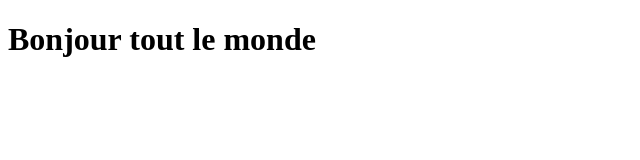
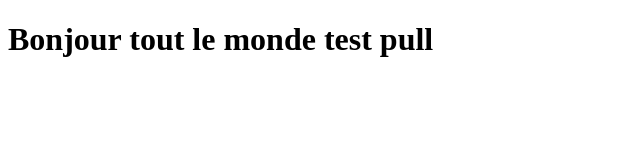
Before and after one commit to fandrianarisataGithub/test-git, a plain HTML site: page index.html in a window 1280 px wide. Shown: the whole page, without its empty margins (0-640 px from the left). Drawn offline with Linux system fonts and the light colour scheme.

Commit message:
edit index

```diff
--- a/index.html
+++ b/index.html
@@ -6,6 +6,7 @@
     <title>titre</title>
 </head>
 <body>
-    <h1>Bonjour tout le monde</h1>
+    <h1>Bonjour tout le monde test pull</h1>
+
 </body>
 </html>
```
